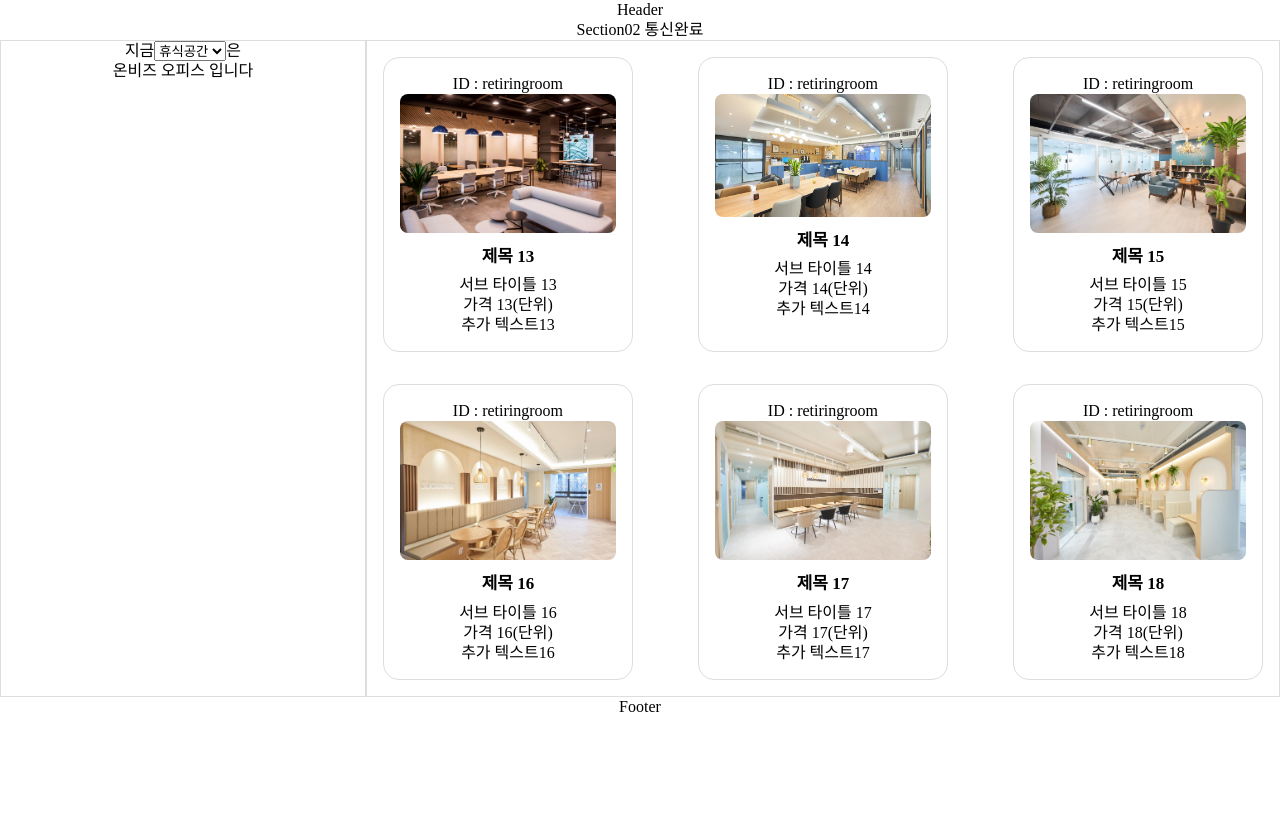
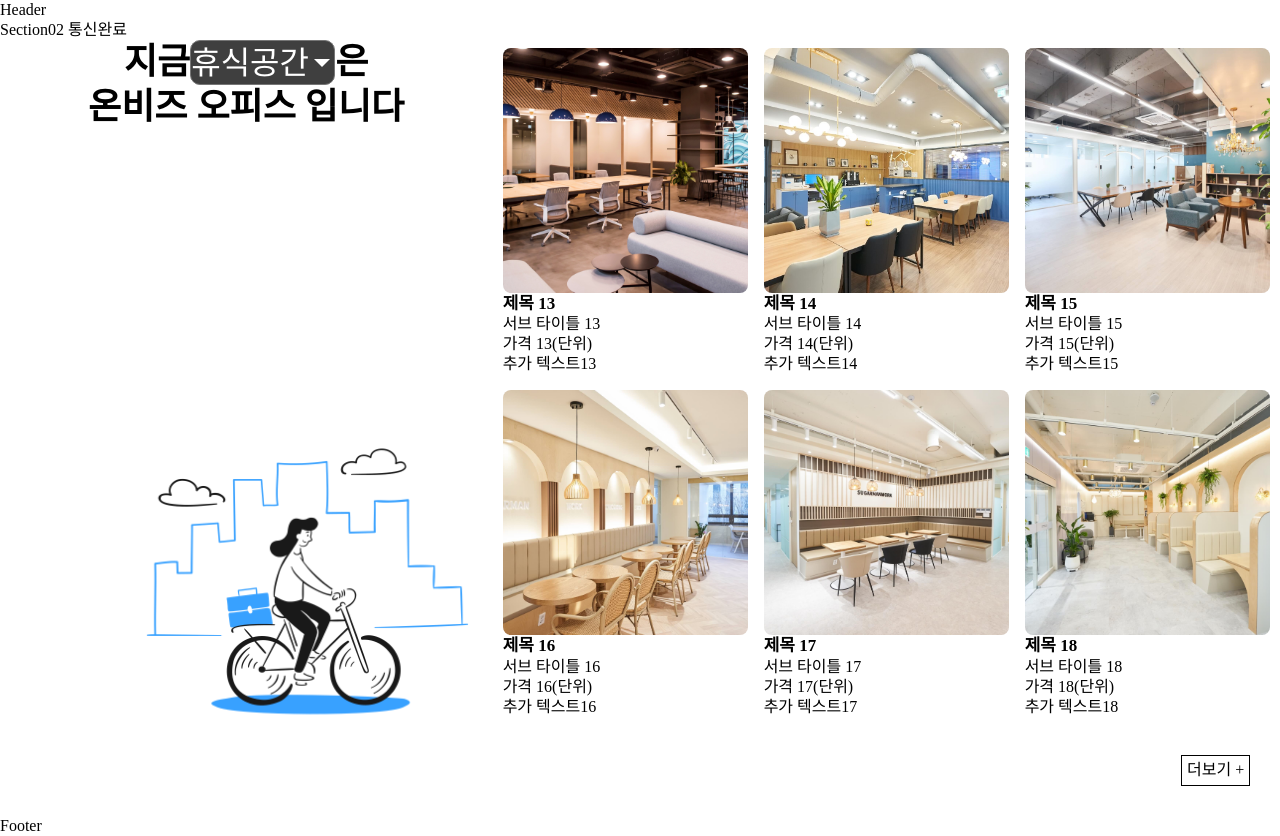
Before and after one commit to jikkk9/github_tim, a React (Create React App) app in the folder tim/: page / in a window 1280 px wide. Before the commit the page ends 800 px from the top, so only its background shows below. Built offline with nearby package versions, Linux system fonts and the light colour scheme.

Commit message:
add ( section 04 ) + css 임시완료

```diff
--- a/tim/src/components/Section04.js
+++ b/tim/src/components/Section04.js
@@ -4,8 +4,11 @@ import Section04_List from './Section04_List';
 function Section04({ data }) {
   const [dataList, setDataList] = useState(data.filter(item => item.category === 'retiringroom'));
 
+  const [selectedCategory, setSelectedCategory] = useState('retiringroom');
+
   const handleSortChange = (e) => {
     const category = e.target.value;
+    setSelectedCategory(category);
 
     switch (category) {
       case 'meetingroom':
@@ -26,24 +29,44 @@ function Section04({ data }) {
     }
   };
 
+  // 조건부 스타일링을 위한 객체
+  const booksStyle = {
+    // 다른 스타일 속성 추가 가능
+    objectFit: 'contain',
+    objectPosition: 'left center',
+  };
+
+
   return (
-    <div className='Section04 inner'>
+
+    <div className='Section04 inner' style={selectedCategory === 'books' ? booksStyle : {}}>
       <div className='left'>
         <div>
           <h2>지금 </h2>
-          <select onChange={handleSortChange}>
+
+          <div className="select-wrapper">
+            <select className="select" onChange={handleSortChange}>
               <option value="retiringroom">휴식공간</option>
               <option value="meetingroom">회의실</option>
               <option value="office">사무실</option>
               <option value="retiringroom">휴식공간</option>
               <option value="books">도서관</option>
             </select>
+          </div>
+
           <h2>은</h2>
         </div>
         <h2>온비즈 오피스 입니다</h2>
+        <span>
+          <img src={`${process.env.PUBLIC_URL}/img/section04_img/bg.png`}></img>
+        </span>
       </div>
       <div className='right'>
-        <Section04_List data={dataList} />
+        <Section04_List data={dataList} selectedCategory={selectedCategory} />
+        <p className='right_p'>
+          <span>더보기 +</span>
+
+        </p>
       </div>
     </div>
   );
--- a/tim/src/components/Section04_List.js
+++ b/tim/src/components/Section04_List.js
@@ -2,7 +2,11 @@ import React, { useEffect, useState } from 'react' // useEffect 추가
 
 
 
-function Section04_List({ data }) {
+function Section04_List({ data, selectedCategory }) {
+
+  // 이미지에 대한 조건부 스타일
+  const imageStyle = selectedCategory === 'books' ? { objectFit: 'contain' } : {};
+
 
   const [dataList, setDataList] = useState([data]);
   useEffect(() => {
@@ -11,13 +15,13 @@ function Section04_List({ data }) {
 
   return (
     <>
-      <section className=''>
-        <ul className='Section04_List'>
+      <section className='Section04_List'>
+        <ul className='Section04_List_UL'>
           {dataList.map((item) => (
             <li className='list' key={item._id}>
-              <h3>ID : {item.category}</h3>
+              {/* <h3>ID : {item.category}</h3> */}
               <b>
-                <img src={`${process.env.PUBLIC_URL}/img/section04/${item.img} `}></img>
+                <img style={imageStyle} src={`${process.env.PUBLIC_URL}/img/section04/${item.img} `}></img>
               </b>
 
               <h2>{item.title}</h2>
--- a/tim/src/css/App.css
+++ b/tim/src/css/App.css
@@ -1,38 +1,6 @@
-.App {
-  text-align: center;
+.App {}
+
+.inner {
+  width: 1300px;
+  margin: 0 auto;
 }
-
-.App-logo {
-  height: 40vmin;
-  pointer-events: none;
-}
-
-@media (prefers-reduced-motion: no-preference) {
-  .App-logo {
-    animation: App-logo-spin infinite 20s linear;
-  }
-}
-
-.App-header {
-  background-color: #282c34;
-  min-height: 100vh;
-  display: flex;
-  flex-direction: column;
-  align-items: center;
-  justify-content: center;
-  font-size: calc(10px + 2vmin);
-  color: white;
-}
-
-.App-link {
-  color: #61dafb;
-}
-
-@keyframes App-logo-spin {
-  from {
-    transform: rotate(0deg);
-  }
-  to {
-    transform: rotate(360deg);
-  }
-}
--- a/tim/src/css/section04.css
+++ b/tim/src/css/section04.css
@@ -2,14 +2,93 @@
 
   display: flex;
   justify-content: space-between;
+
 }
 
 .Section04 .left {
-  width: 40%;
-  border: 1px solid #ddd;
+  width: 38.46%;
+  /* border: 1px solid #ddd; */
   text-align: center;
+  font-size: 36px;
+  font-weight: bold;
+  position: relative;
 
 }
+
+
+
+/* IE */
+select::-ms-expand {
+  display: none;
+}
+
+.select-wrapper {
+  position: relative;
+  display: inline-block;
+}
+
+.select {
+  appearance: none;
+  -webkit-appearance: none;
+  -moz-appearance: none;
+  background: transparent;
+  width: 100%;
+  padding-right: 25px;
+  font-size: 32px;
+  color: #fff;
+  background-color: #3f3f3f;
+  border-radius: 10px;
+  /* 화살표 공간 확보 */
+}
+
+.select-wrapper::before {
+  content: "";
+  position: absolute;
+  right: 5px;
+  top: 50%;
+  width: 0;
+  height: 0;
+  border-left: 8px solid transparent;
+  border-right: 8px solid transparent;
+  border-top: 8px solid #fff;
+  /* 위쪽 화살표 */
+  transform: translateY(-50%);
+  pointer-events: none;
+}
+
+.select:focus+.select-wrapper::before {
+  border-top: none;
+  /* 위쪽 화살표 없애기 */
+  border-bottom: 8px solid black;
+  /* 아래쪽 화살표 생성 */
+}
+
+
+.Section04 .left .select option {
+  background: black;
+  color: #fff;
+  padding: 3px 0;
+  font-size: 16px;
+  border-radius: 10px;
+}
+
+
+.Section04 .left span {
+  display: block;
+  width: 350px;
+  position: absolute;
+  top: 70%;
+  left: 50%;
+  transform: translate(-50%, -50%);
+  animation: moveRight 10s infinite;
+  z-index: -99;
+  /* infinite로 무한 반복 */
+}
+
+.Section04 .left img {
+  width: 100%;
+}
+
 
 .Section04 .left div {
   display: flex;
@@ -17,16 +96,87 @@
 }
 
 .Section04 .left li {
-  padding: 0.3rem;
+  /* padding: 0.3rem; */
   cursor: pointer;
 }
 
 .Section04 .right {
-  width: 100%;
-  border: 1px solid #ddd;
+  width: 61.54%;
+  /* border: 1px solid #ddd; */
 }
 
-.Section04 div {}
+.Section04 .right_p {
+  display: flex;
+  justify-content: right;
+}
+
+.Section04 .right span {
+  border: 1px solid #000;
+  padding: 0.3rem;
+  margin: 30px;
+  cursor: pointer;
+
+}
+
+@keyframes moveRight {
+  from {
+    left: 11%;
+  }
+
+  to {
+    left: 70%;
+    /* 원하는 최종 위치로 조정 가능합니다. */
+  }
+}
+
+
+@media (max-width: 1300px) {
+  .Section04 {
+    width: 100%;
+
+  }
+
+  .Section04 .left {
+    width: 38.46%;
+    /* border: 1px solid #ddd; */
+    text-align: center;
+    font-size: 36px;
+    font-weight: bold;
+    position: relative;
+
+  }
+}
+
+@media (max-width: 1000px) {
+  .Section04 {
+    width: 100%;
+    flex-direction: column;
+    height: 100%;
+    justify-content: center;
+  }
+
+  .Section04 .left {
+    width: 100%;
+
+  }
+
+  .Section04 .right {
+    width: 100%;
+  }
+
+  .Section04_List_UL {}
+
+  .Section04 .left span {
+    bottom: -411%;
+    left: 11%;
+    transform: translate(-50%, -50%);
+    z-index: -99;
+
+  }
+
+
+
+}
 
 
 
--- a/tim/src/css/section04_List.css
+++ b/tim/src/css/section04_List.css
@@ -1,40 +1,47 @@
-.Section04_List {
+.Section04_List {}
+
+.Section04_List_UL {
   display: flex;
   flex-wrap: wrap;
-  justify-content: space-between;
+  justify-content: center;
 }
 
 .Section04_List li {
-  width: 250px;
-  padding: 1rem 1rem;
-  margin: 1rem;
-  border: 1px solid #ddd;
+  /* padding: 1rem 1rem; */
+  margin: 0.5rem 0.5rem;
+  /* border: 1px solid #ddd; */
   border-radius: 1rem;
 
 
 }
 
-.Section04_List li b {
-  width: 250px;
+.Section04_List .list b {
+  display: block;
+  width: 245px;
+  height: 245px;
+
+
 }
+
+.Section04_List .list img {
+  width: 100%;
+  height: 100%;
+  border-radius: 0.5rem;
+  object-fit: cover;
+  /* 여기를 추가 */
+}
+
 
 .Section04_List li:hover img {
   cursor: pointer;
-
   transition: 0.5s;
 
 }
 
 
-.Section04_List img {
-  overflow: hidden;
-  width: 100%;
-  border-radius: 0.5rem;
-}
-
 
 .Section04_List h2 {
-  padding: 0.5rem 0;
+  /* padding: 0.5rem 0; */
   font-size: 17px;
   font-weight: 600;
 
@@ -46,7 +53,7 @@
 }
 
 .Section04_List div p {
-  padding: 0.3rem 0.7rem;
+  /* padding: 0.3rem 0.7rem; */
   border-radius: 0.3rem;
 
 }
```
Also changed, not shown: tim/public/img/icon/Polygon 1.png (added), tim/public/img/section04_img/bg.png (added). Lines whose indentation alone changed are shown as unchanged.
